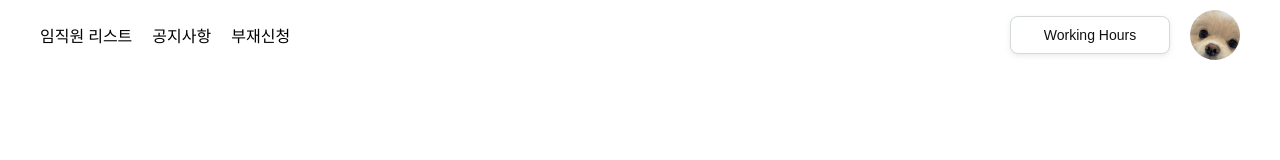
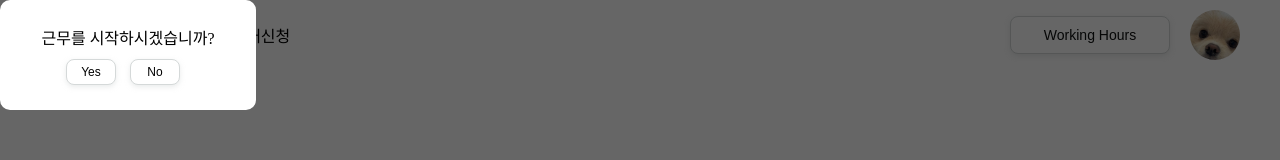
Before and after one commit to Dev-FE-1/team3-intranet-project, a website built with Vite: page src/components/header/header.html in a window 1280 px wide. Both pictures are taken after a click on the button "Working Hours". Built offline with nearby package versions, Linux system fonts and the light colour scheme.

Commit message:
Design: header working-hours modal UI 수정 #1

```diff
--- a/src/components/header/header.css
+++ b/src/components/header/header.css
@@ -79,7 +79,7 @@ nav {
   border: 2px solid #e1e7ef;
 }
 
-.header-time {
+button {
   background-color: #fff;
   border: 1px solid #d5d9d9;
   border-radius: 8px;
@@ -173,6 +173,7 @@ nav {
     width: 160px;
     margin-right: 20px;
     padding: 10px 0;
+    position: relative;
   }
 
   .header-time:hover {
@@ -184,4 +185,48 @@ nav {
     box-shadow: rgba(213, 217, 217, 0.5) 0 2px 5px 0;
     outline: 0;
   }
+
+  /* Working Time Modal */
+  .start-time-modal,
+  .end-time-modal {
+    display: flex;
+    justify-content: center;
+    align-items: center;
+    position: fixed;
+    top: 0;
+    left: 0;
+    width: 100%;
+    height: 100%;
+  }
+
+  .start-time-modal p,
+  .end-time-modal p {
+    margin-bottom: 10px;
+  }
+
+  .modal-background {
+    background-color: rgba(0, 0, 0, 0.6);
+    width: 100%;
+    height: 100%;
+    position: absolute;
+  }
+
+  .modal-content {
+    text-align: center;
+    position: relative;
+    background-color: white;
+    border-radius: 10px;
+    top: 0;
+    padding: 25px;
+    width: 20%;
+  }
+
+  .modal-content button {
+    color: black;
+    width: 50px;
+  }
+
+  .hidden {
+    display: none;
+  }
 }
--- a/src/components/header/header.html
+++ b/src/components/header/header.html
@@ -61,22 +61,42 @@
         </ul>
         <ul class="header-profile">
           <li>
-            <button class="header-time">
-              Working Hours
-            </button>
+            <button class="header-time">Working Hours</button>
           </li>
           <li class="header-profile-image">
             <img
               src="../../../public/images/header/header-profile.jpg"
-              alt=""
+              alt="my-profile"
             />
           </li>
         </ul>
       </nav>
     </header>
 
-    <div id="app">
+    <div id="app"></div>
 
+    <!-- Working Hours Modal -->
+    <div class="start-time-modal hidden">
+      <div class="modal-background">
+        <div class="modal-content">
+          <p>근무를 시작하시겠습니까?</p>
+          <div class="time-button">
+            <button class="start">Yes</button>
+            <button class="close">No</button>
+          </div>
+        </div>
+      </div>
+    </div>
+    <div class="end-time-modal hidden">
+      <div class="modal-background">
+        <div class="modal-content">
+          <p>근무를 종료하시겠습니까?</p>
+          <div class="time-button">
+            <button class="end">Yes</button>
+            <button class="close">No</button>
+          </div>
+        </div>
+      </div>
     </div>
 
     <script src="header.js" type="module"></script>
--- a/src/components/header/header.js
+++ b/src/components/header/header.js
@@ -3,6 +3,7 @@ import absentRequest from '../../pages/admin/absent-request/absentRequest.js';
 import employeeList from '../../pages/admin/employee-list/employeeList.js';
 
 function app() {
+  initializeWorkTimeButton();
   window.addEventListener("popstate", (event) => {
     console.log("popstate");
     route();
@@ -12,12 +13,72 @@ function app() {
   route();
 }
 
+function initializeWorkTimeButton() {
+  const openButtons = document.querySelectorAll('.header-time');
+  const startTimeModal = document.querySelector('.start-time-modal');
+  const endTimeModal = document.querySelector('.end-time-modal');
+  const startButton = startTimeModal.querySelector('.start');
+  const endButton = endTimeModal.querySelector('.end');
+  const closeButtonStart = startTimeModal.querySelector('.close');
+  const closeButtonEnd = endTimeModal.querySelector('.close');
+  const modalBackgroundStart = startTimeModal.querySelector('.modal-background');
+  const modalBackgroundEnd = endTimeModal.querySelector('.modal-background');
+
+  let workStartTime;
+  let workInterval;
+
+  function toggleStartTimeModal() {
+    startTimeModal.classList.toggle('hidden');
+  }
+
+  function toggleEndTimeModal() {
+    endTimeModal.classList.toggle('hidden');
+  }
+
+  function startWork() {
+    workStartTime = Date.now();
+    workInterval = setInterval(updateWorkTime, 1000);
+    openButtons.forEach(button => button.textContent = '0시간 0분');
+    toggleStartTimeModal();
+  }
+
+  function endWork() {
+    clearInterval(workInterval);
+    openButtons.forEach(button => button.textContent = 'Working Hours');
+    toggleEndTimeModal();
+  }
+
+  function updateWorkTime() {
+    const currentTime = Date.now();
+    const elapsedTime = currentTime - workStartTime;
+    const hours = Math.floor(elapsedTime / (1000 * 60 * 60));
+    const minutes = Math.floor((elapsedTime % (1000 * 60 * 60)) / (1000 * 60));
+    const second = Math.floor(((elapsedTime % (1000 * 60)) / 1000));
+    openButtons.forEach(button => button.textContent = `${hours}시간 ${minutes}분 ${second}초`);
+  }
+
+  openButtons.forEach(button => {
+    button.addEventListener('click', () => {
+      if (button.textContent === 'Working Hours') {
+        toggleStartTimeModal();
+      } else {
+        toggleEndTimeModal();
+      }
+    });
+  });
+
+  startButton.addEventListener('click', startWork);
+  endButton.addEventListener('click', endWork);
+  closeButtonStart.addEventListener('click', toggleStartTimeModal);
+  closeButtonEnd.addEventListener('click', toggleEndTimeModal);
+  modalBackgroundStart.addEventListener('click', toggleStartTimeModal);
+  modalBackgroundEnd.addEventListener('click', toggleEndTimeModal);
+}
+
 function navigatePage(event) {
-  event && event.preventDefault();
   const anchor = event.target.closest("a");
-
-  // 앵커에 값이 없을 수도 있으니 방어코드 작성
   if (anchor && anchor.href) {
+    event.preventDefault();
     const path = anchor.getAttribute("href");
     history.pushState(null, null, path);
     route();
@@ -25,7 +86,6 @@ function navigatePage(event) {
 }
 
 function route() {
-  // const content = document.querySelector("#app");
   const path = location.pathname;
 
   switch (path) {
```
